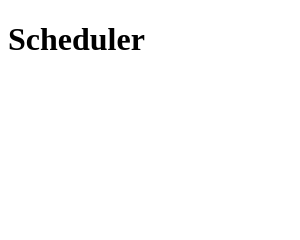
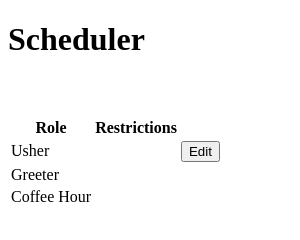
Before and after one commit to masaocsato/ChurchScheduler, an Electron app: page mainWindow.html in a window 300 px wide. Drawn offline with Linux system fonts and the light colour scheme.

Commit message:
added table

```diff
--- a/mainWindow.html
+++ b/mainWindow.html
@@ -5,5 +5,28 @@
 </head>
 <body>
     <h1>Scheduler</h1>
+    <br/>
+    <br/>
+    <table>
+        <tr>
+        <th>Role</th>
+        <th>Restrictions</th>
+        </tr>
+        <tr>
+            <td>Usher</td>
+            <td></td>
+            <td><button>Edit</button></td>
+        </tr>
+        <tr>
+            <td>Greeter</td>
+            <td></td>
+            <td></td>
+        </tr>
+        <tr>
+            <td>Coffee Hour</td>
+            <td></td>
+            <td></td>
+        </tr>
+    </table>
 </body>
 </html>
```
